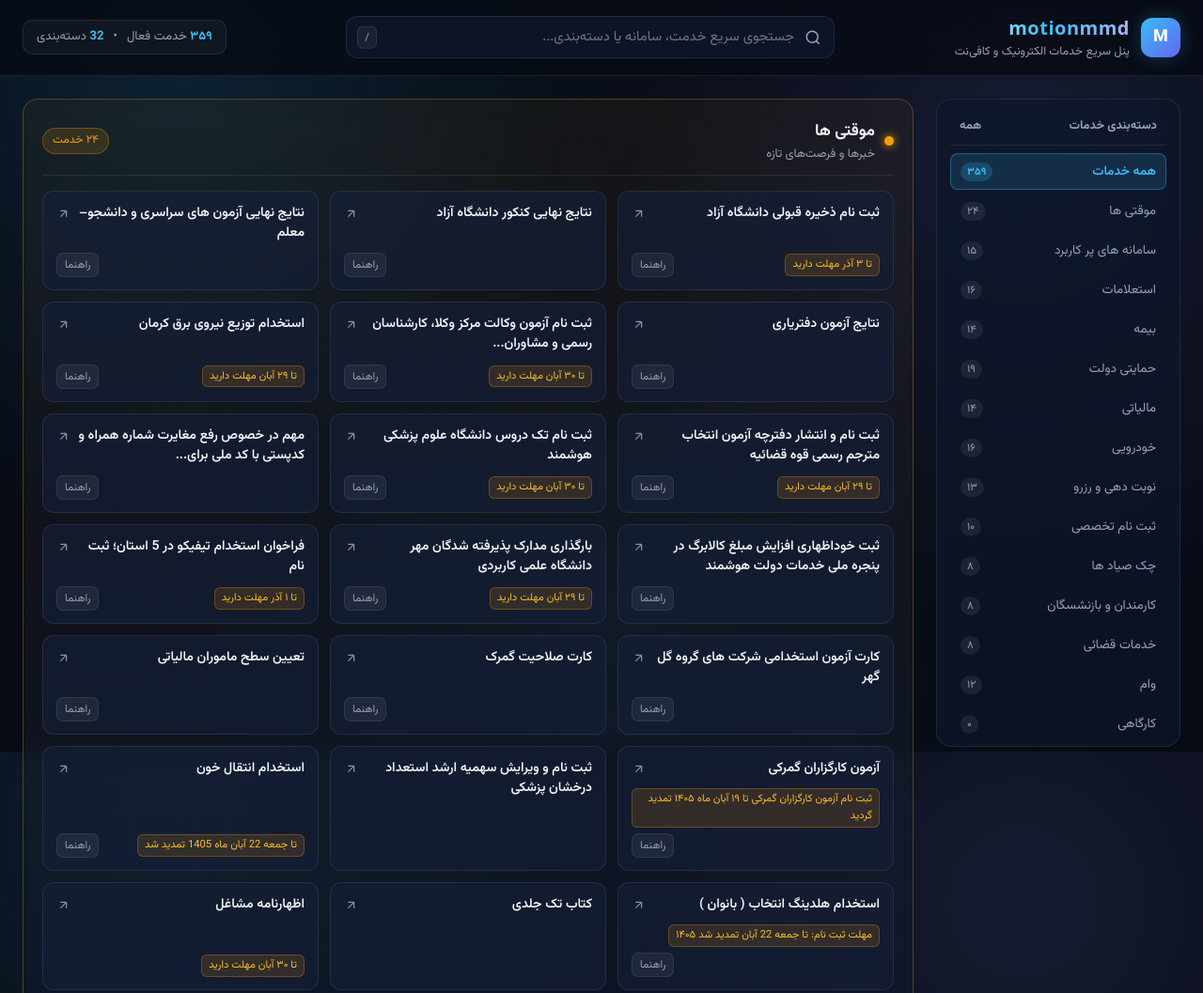
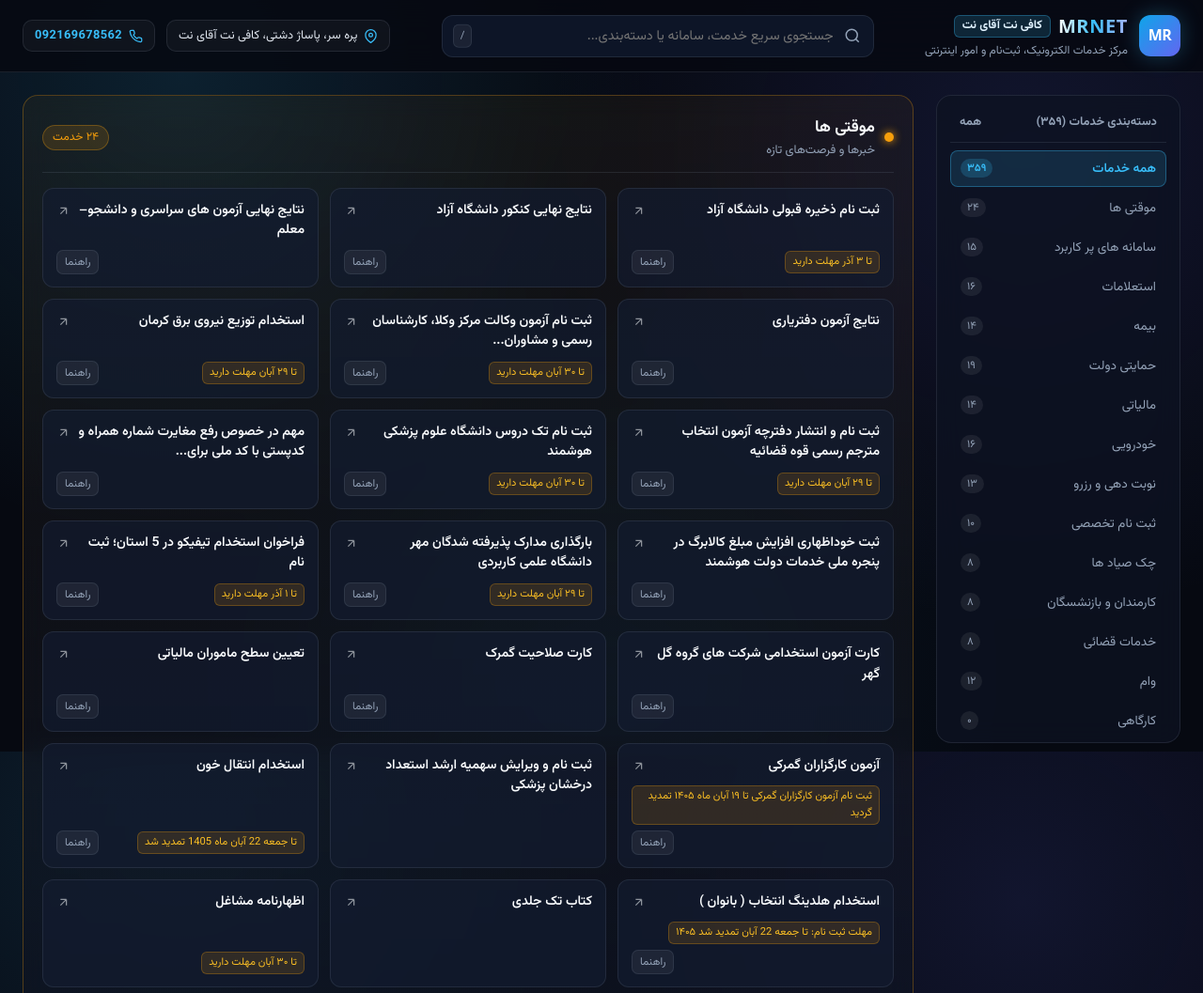
Before and after one commit to poorezasal-jpg/panelma, a plain HTML site: page index.html in a window 1280 px wide. Shown: the top 1057 px of the page at 94% size. Drawn offline with Linux system fonts and the light colour scheme.

Commit message:
Revise branding and styles in index.html
Updated the title and branding details in the HTML. Modified styles for better visual consistency and adjusted layout elements.

```diff
--- a/index.html
+++ b/index.html
@@ -3,23 +3,23 @@
 <head>
   <meta charset="UTF-8" />
   <meta name="viewport" content="width=device-width, initial-scale=1.0" />
-  <title>پنل دستیار کافی‌نت | motionmmd</title>
+  <title>کافی نت آقای نت | MRNET</title>
   <link rel="preconnect" href="https://fonts.googleapis.com">
   <link rel="preconnect" href="https://fonts.gstatic.com" crossorigin>
-  <link href="https://fonts.googleapis.com/css2?family=Vazirmatn:wght@400;500;600;700;800&display=swap" rel="stylesheet">
+  <link href="https://fonts.googleapis.com/css2?family=Vazirmatn:wght@400;500;600;700;800;900&display=swap" rel="stylesheet">
   <style>
     :root {
-      --bg-base: #070b14;
-      --bg-surface: rgba(15, 23, 42, 0.72);
-      --bg-card: rgba(22, 32, 56, 0.65);
-      --bg-card-hover: rgba(30, 44, 75, 0.9);
+      --bg-base: #060911;
+      --bg-surface: rgba(13, 19, 34, 0.78);
+      --bg-card: rgba(20, 29, 50, 0.68);
+      --bg-card-hover: rgba(28, 41, 70, 0.92);
       --border-glass: rgba(148, 163, 184, 0.14);
       --border-glow: rgba(56, 189, 248, 0.45);
-      --text-main: #f1f5f9;
+      --text-main: #f8fafc;
       --text-muted: #94a3b8;
       --accent: #38bdf8;
       --accent-2: #818cf8;
-      --accent-glow: rgba(56, 189, 248, 0.25);
+      --accent-glow: rgba(56, 189, 248, 0.28);
       --badge-temp: #f59e0b;
       --badge-temp-bg: rgba(245, 158, 11, 0.14);
       --badge-price: #10b981;
@@ -39,14 +39,16 @@
       font-family: 'Vazirmatn', system-ui, -apple-system, BlinkMacSystemFont, 'Segoe UI', Tahoma, sans-serif;
       background-color: var(--bg-base);
       background-image:
-        radial-gradient(circle at 15% 10%, rgba(56, 189, 248, 0.12) 0%, transparent 38%),
-        radial-gradient(circle at 85% 20%, rgba(129, 140, 248, 0.12) 0%, transparent 40%),
+        radial-gradient(circle at 15% 10%, rgba(56, 189, 248, 0.13) 0%, transparent 38%),
+        radial-gradient(circle at 85% 20%, rgba(99, 102, 241, 0.13) 0%, transparent 40%),
         radial-gradient(circle at 50% 90%, rgba(14, 165, 233, 0.08) 0%, transparent 45%);
       background-attachment: fixed;
       color: var(--text-main);
       line-height: 1.6;
       min-height: 100vh;
       overflow-x: hidden;
+      display: flex;
+      flex-direction: column;
     }
 
     /* Top Sticky Header */
@@ -54,11 +56,11 @@
       position: sticky;
       top: 0;
       z-index: 100;
-      background: rgba(7, 11, 20, 0.82);
+      background: rgba(6, 9, 17, 0.85);
       backdrop-filter: blur(18px);
       -webkit-backdrop-filter: blur(18px);
       border-bottom: 1px solid var(--border-glass);
-      padding: 14px 24px;
+      padding: 12px 24px;
     }
 
     .topbar-inner {
@@ -79,18 +81,20 @@
     }
 
     .brand-logo {
-      width: 42px;
-      height: 42px;
+      width: 44px;
+      height: 44px;
       border-radius: 12px;
-      background: linear-gradient(135deg, #38bdf8, #6366f1);
+      background: linear-gradient(135deg, #0ea5e9, #6366f1);
       display: flex;
       align-items: center;
       justify-content: center;
-      box-shadow: 0 0 20px var(--accent-glow);
+      box-shadow: 0 0 22px var(--accent-glow);
       color: #fff;
-      font-weight: 800;
-      font-size: 18px;
+      font-weight: 900;
+      font-size: 16px;
+      letter-spacing: -0.5px;
       flex-shrink: 0;
+      font-family: system-ui, -apple-system, sans-serif;
     }
 
     .brand-text {
@@ -98,40 +102,56 @@
       flex-direction: column;
     }
 
+    .brand-title-row {
+      display: flex;
+      align-items: center;
+      gap: 8px;
+    }
+
     .brand-name {
       font-size: 1.25rem;
-      font-weight: 800;
-      letter-spacing: 0.5px;
+      font-weight: 900;
+      letter-spacing: 0.6px;
       background: linear-gradient(90deg, #ffffff, #38bdf8, #a5b4fc);
       -webkit-background-clip: text;
       -webkit-text-fill-color: transparent;
       font-family: system-ui, -apple-system, sans-serif;
       direction: ltr;
-      text-align: right;
+    }
+
+    .brand-fa-badge {
+      font-size: 0.78rem;
+      font-weight: 700;
+      color: #e0f2fe;
+      background: rgba(56, 189, 248, 0.16);
+      border: 1px solid rgba(56, 189, 248, 0.32);
+      padding: 1px 8px;
+      border-radius: 6px;
     }
 
     .brand-sub {
-      font-size: 0.78rem;
+      font-size: 0.76rem;
       color: var(--text-muted);
+      margin-top: 1px;
     }
 
     /* Search Bar */
     .search-box {
       flex: 1;
-      max-width: 520px;
-      min-width: 240px;
+      max-width: 460px;
+      min-width: 230px;
       position: relative;
     }
 
     .search-box input {
       width: 100%;
-      background: rgba(15, 23, 42, 0.9);
+      background: rgba(15, 23, 42, 0.92);
       border: 1px solid var(--border-glass);
       border-radius: 12px;
-      padding: 10px 42px 10px 16px;
+      padding: 10px 42px 10px 36px;
       color: var(--text-main);
       font-family: inherit;
-      font-size: 0.92rem;
+      font-size: 0.9rem;
       outline: none;
       transition: border-color 0.2s, box-shadow 0.2s;
     }
@@ -166,32 +186,58 @@
       pointer-events: none;
     }
 
-    .stats-pill {
+    /* Contact & Info Pill in Header */
+    .contact-bar {
       display: flex;
       align-items: center;
-      gap: 10px;
-      font-size: 0.82rem;
-      color: var(--text-muted);
+      gap: 12px;
+      flex-wrap: wrap;
+    }
+
+    .contact-chip {
+      display: inline-flex;
+      align-items: center;
+      gap: 7px;
+      font-size: 0.8rem;
+      color: #e2e8f0;
       background: rgba(255, 255, 255, 0.04);
-      padding: 7px 14px;
+      padding: 6px 12px;
       border-radius: 10px;
       border: 1px solid var(--border-glass);
+      text-decoration: none;
+      transition: border-color 0.15s, background 0.15s;
     }
 
-    .stats-pill strong {
+    .contact-chip:hover {
+      border-color: var(--accent);
+      background: rgba(56, 189, 248, 0.1);
+    }
+
+    .contact-chip svg {
+      width: 15px;
+      height: 15px;
       color: var(--accent);
+      flex-shrink: 0;
+    }
+
+    .phone-ltr {
+      direction: ltr;
       font-weight: 700;
+      color: #38bdf8;
+      letter-spacing: 0.4px;
     }
 
     /* Layout */
     .layout {
       max-width: 1480px;
+      width: 100%;
       margin: 0 auto;
       display: grid;
       grid-template-columns: 260px 1fr;
       gap: 24px;
       padding: 24px;
       align-items: start;
+      flex: 1;
     }
 
     /* Sidebar */
@@ -279,7 +325,7 @@
     .main-content {
       display: flex;
       flex-direction: column;
-      gap: 28px;
+      gap: 24px;
       min-width: 0;
     }
 
@@ -466,6 +512,45 @@
       color: #fff;
     }
 
+    /* Footer */
+    .site-footer {
+      margin-top: auto;
+      background: rgba(6, 9, 17, 0.9);
+      border-top: 1px solid var(--border-glass);
+      padding: 18px 24px;
+    }
+
+    .footer-inner {
+      max-width: 1480px;
+      margin: 0 auto;
+      display: flex;
+      align-items: center;
+      justify-content: space-between;
+      flex-wrap: wrap;
+      gap: 14px;
+      font-size: 0.84rem;
+      color: var(--text-muted);
+    }
+
+    .footer-info {
+      display: flex;
+      align-items: center;
+      gap: 18px;
+      flex-wrap: wrap;
+    }
+
+    .footer-info span {
+      display: inline-flex;
+      align-items: center;
+      gap: 6px;
+    }
+
+    .footer-info svg {
+      width: 16px;
+      height: 16px;
+      color: var(--accent);
+    }
+
     /* Modal */
     .modal-backdrop {
       position: fixed;
@@ -575,7 +660,7 @@
       border: 1px dashed var(--border-glass);
     }
 
-    @media (max-width: 900px) {
+    @media (max-width: 960px) {
       .layout {
         grid-template-columns: 1fr;
         padding: 14px;
@@ -599,10 +684,13 @@
   <header class="topbar">
     <div class="topbar-inner">
       <a href="#" class="brand" id="resetAllBtn">
-        <div class="brand-logo">M</div>
+        <div class="brand-logo">MR</div>
         <div class="brand-text">
-          <span class="brand-name">motionmmd</span>
-          <span class="brand-sub">پنل سریع خدمات الکترونیک و کافی‌نت</span>
+          <div class="brand-title-row">
+            <span class="brand-name">MRNET</span>
+            <span class="brand-fa-badge">کافی نت آقای نت</span>
+          </div>
+          <span class="brand-sub">مرکز خدمات الکترونیک، ثبت‌نام و امور اینترنتی</span>
         </div>
       </a>
 
@@ -615,10 +703,20 @@
         <span class="search-shortcut">/</span>
       </div>
 
-      <div class="stats-pill">
-        <span><strong id="visibleCount">0</strong> خدمت فعال</span>
-        <span>•</span>
-        <span><strong>32</strong> دسته‌بندی</span>
+      <div class="contact-bar">
+        <div class="contact-chip" title="نشانی دفتر">
+          <svg viewBox="0 0 24 24" fill="none" stroke="currentColor" stroke-width="2">
+            <path d="M21 10c0 7-9 13-9 13s-9-6-9-13a9 9 0 0 1 18 0z"></path>
+            <circle cx="12" cy="10" r="3"></circle>
+          </svg>
+          <span>پره سر، پاساژ دشتی، کافی نت آقای نت</span>
+        </div>
+        <a href="tel:092169678562" class="contact-chip" title="تماس تلفنی">
+          <svg viewBox="0 0 24 24" fill="none" stroke="currentColor" stroke-width="2">
+            <path d="M22 16.92v3a2 2 0 0 1-2.18 2 19.79 19.79 0 0 1-8.63-3.07 19.5 19.5 0 0 1-6-6 19.79 19.79 0 0 1-3.07-8.67A2 2 0 0 1 4.11 2h3a2 2 0 0 1 2 1.72 12.84 12.84 0 0 0 .7 2.81 2 2 0 0 1-.45 2.11L8.09 9.91a16 16 0 0 0 6 6l1.27-1.27a2 2 0 0 1 2.11-.45 12.84 12.84 0 0 0 2.81.7A2 2 0 0 1 22 16.92z"></path>
+          </svg>
+          <span class="phone-ltr">092169678562</span>
+        </a>
       </div>
     </div>
   </header>
@@ -626,7 +724,7 @@
   <div class="layout">
     <aside class="sidebar">
       <div class="sidebar-title">
-        <span>دسته‌بندی خدمات</span>
+        <span>دسته‌بندی خدمات (<span id="visibleCount">0</span>)</span>
         <span id="activeCatLabel">همه</span>
       </div>
       <ul class="cat-nav" id="categoryNav"></ul>
@@ -634,6 +732,31 @@
 
     <main class="main-content" id="mainContainer"></main>
   </div>
+
+  <footer class="site-footer">
+    <div class="footer-inner">
+      <div class="footer-info">
+        <span>
+          <strong style="color: #38bdf8; font-family: system-ui, sans-serif;">MRNET</strong> | کافی نت آقای نت
+        </span>
+        <span>
+          <svg viewBox="0 0 24 24" fill="none" stroke="currentColor" stroke-width="2">
+            <path d="M21 10c0 7-9 13-9 13s-9-6-9-13a9 9 0 0 1 18 0z"></path>
+            <circle cx="12" cy="10" r="3"></circle>
+          </svg>
+          آدرس: پره سر، پاساژ دشتی، کافی نت آقای نت
+        </span>
+      </div>
+      <div class="footer-info">
+        <span>
+          <svg viewBox="0 0 24 24" fill="none" stroke="currentColor" stroke-width="2">
+            <path d="M22 16.92v3a2 2 0 0 1-2.18 2 19.79 19.79 0 0 1-8.63-3.07 19.5 19.5 0 0 1-6-6 19.79 19.79 0 0 1-3.07-8.67A2 2 0 0 1 4.11 2h3a2 2 0 0 1 2 1.72 12.84 12.84 0 0 0 .7 2.81 2 2 0 0 1-.45 2.11L8.09 9.91a16 16 0 0 0 6 6l1.27-1.27a2 2 0 0 1 2.11-.45 12.84 12.84 0 0 0 2.81.7A2 2 0 0 1 22 16.92z"></path>
+          </svg>
+          تلفن تماس: <a href="tel:092169678562" class="phone-ltr" style="text-decoration:none;">092169678562</a>
+        </span>
+      </div>
+    </div>
+  </footer>
 
   <!-- Details Modal -->
   <div class="modal-backdrop" id="infoModal">
@@ -664,7 +787,6 @@
     const visibleCountEl = document.getElementById('visibleCount');
     const activeCatLabel = document.getElementById('activeCatLabel');
 
-    // Modal elements
     const modal = document.getElementById('infoModal');
     const modalTitle = document.getElementById('modalTitle');
     const modalDeadline = document.getElementById('modalDeadline');
@@ -789,7 +911,6 @@
         mainEl.innerHTML = sectionsHtml;
       }
 
-      // Attach modal listeners
       mainEl.querySelectorAll('.info-btn').forEach(btn => {
         btn.addEventListener('click', () => openServiceModal(btn.dataset.id));
       });
```
